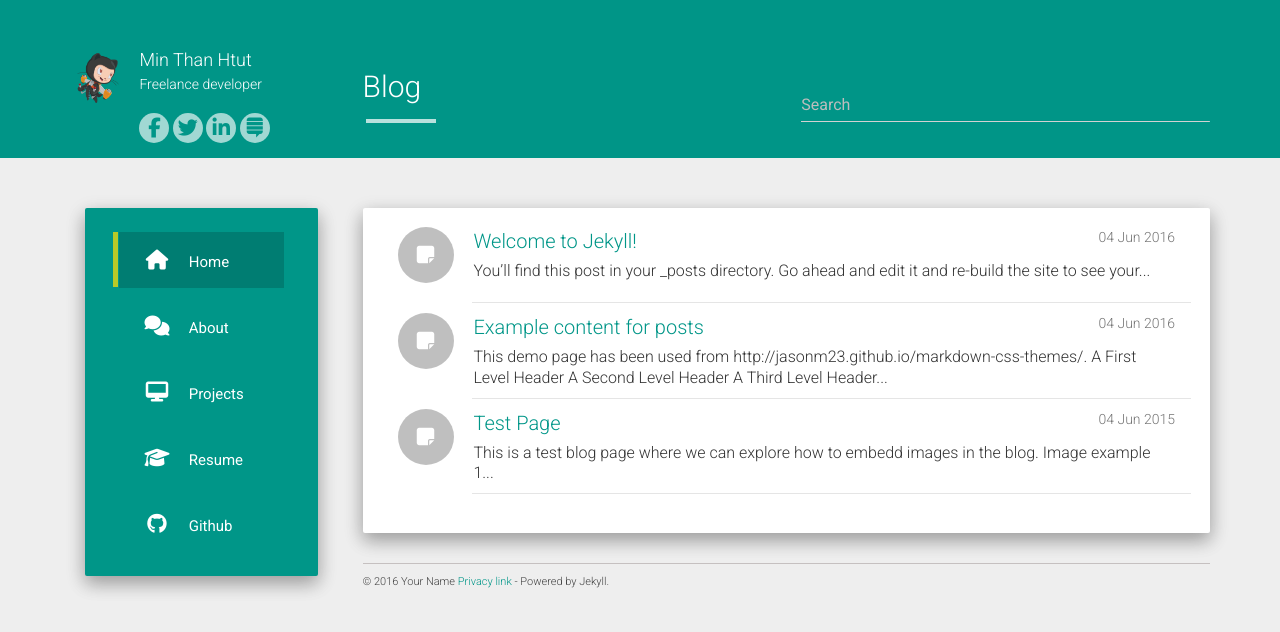
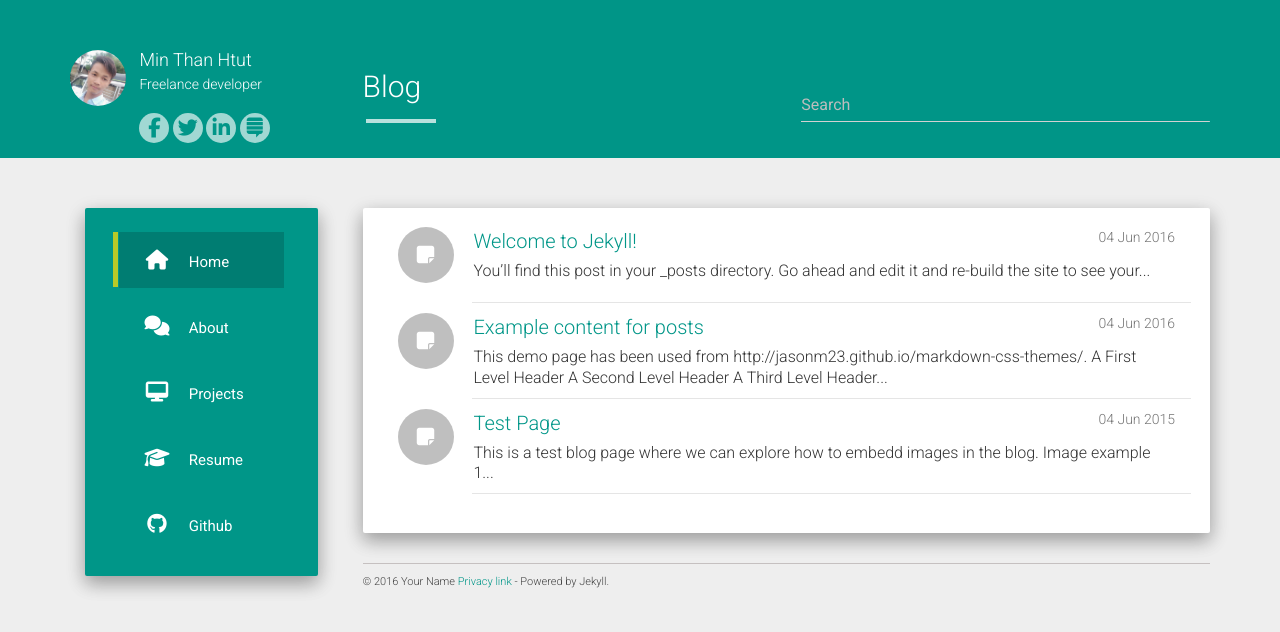
Before and after one commit to ko-htut/ko-htut.github.io, a Jekyll site: the page built from index.html, in a window 1280 px wide. Shown: the top 632 px of the page. Built offline with Jekyll 4.4.1, drawn with Linux system fonts in a browser that asks for light colours; nearby versions of some CDN libraries; the list of posts is cut into pages by our own code.

Commit message:
Update _config.yml

```diff
--- a/_config.yml
+++ b/_config.yml
@@ -1,7 +1,7 @@
 title: My Blog
 description: My Personal Blog
 author: Min Than Htut
-logo: /static/img/avatar.png
+logo: /static/img/mmk_logo.png
 github: https://github.com/thuka1500
 about: Freelance developer
 
```
